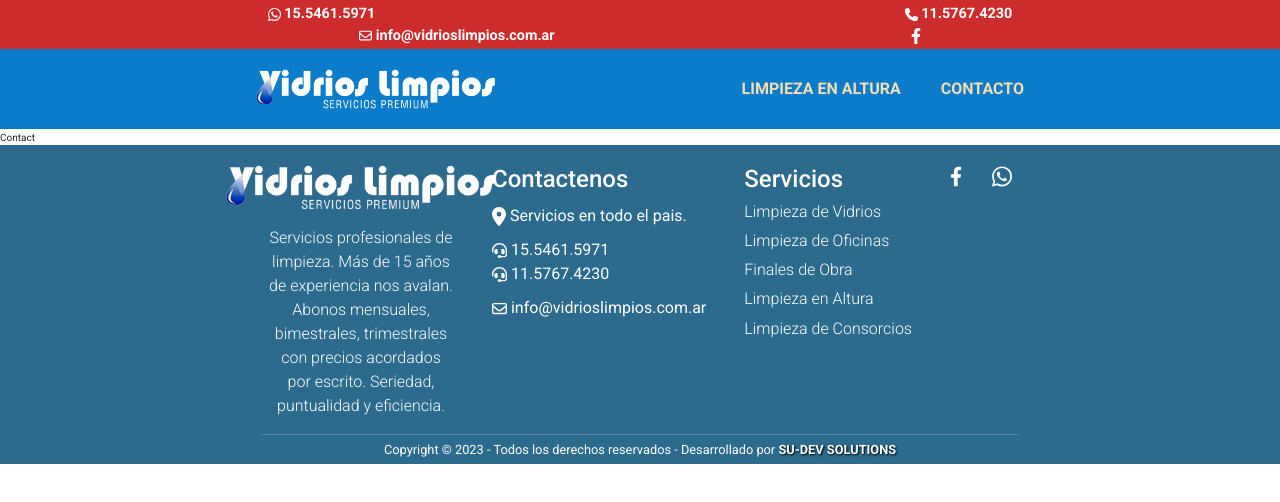
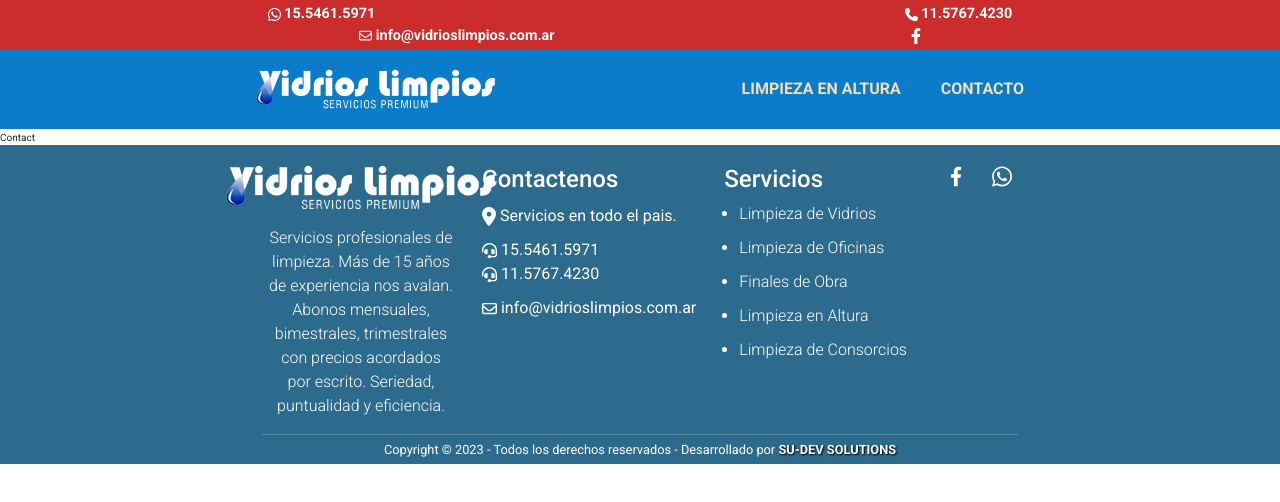
Before and after one commit to arielituzzz/vidrios-limpios, a React (Create React App) app: page / in a window 1280 px wide. Shown: the top 502 px of the page. Built offline with nearby package versions, Linux system fonts and the light colour scheme.

Commit message:
Anadidas las vinetas para la lista de servicios en el footer

```diff
--- a/src/components/footer/content/Content.jsx
+++ b/src/components/footer/content/Content.jsx
@@ -25,23 +25,23 @@ const Content = () => {
         </section>
         <section className="content__container__section2">
           <h3 className="content__container__section2__title">Servicios</h3>
-          <div className="content__container__section2__options">
-            <h4 className="content__container__section2__options__text">
+          <ul className="content__container__section2__options">
+            <li className="content__container__section2__options__text">
               Limpieza de Vidrios
-            </h4>
-            <h4 className="content__container__section2__options__text">
+            </li>
+            <li className="content__container__section2__options__text">
               Limpieza de Oficinas
-            </h4>
-            <h4 className="content__container__section2__options__text">
+            </li>
+            <li className="content__container__section2__options__text">
               Finales de Obra
-            </h4>
-            <h4 className="content__container__section2__options__text">
+            </li>
+            <li className="content__container__section2__options__text">
               Limpieza en Altura
-            </h4>
-            <h4 className="content__container__section2__options__text">
+            </li>
+            <li className="content__container__section2__options__text">
               Limpieza de Consorcios
-            </h4>
-          </div>
+            </li>
+          </ul>
         </section>
         <section className="content__container__section3">
           <h3 className="content__container__section3__title">Contactenos</h3>
--- a/src/components/footer/content/_content.scss
+++ b/src/components/footer/content/_content.scss
@@ -30,6 +30,7 @@
         flex-direction: column;
         align-items: center;
         row-gap: 10px;
+        padding: 0px 15px;
         &__text {
           font-size: 0.9rem;
           font-weight: 300;
```
